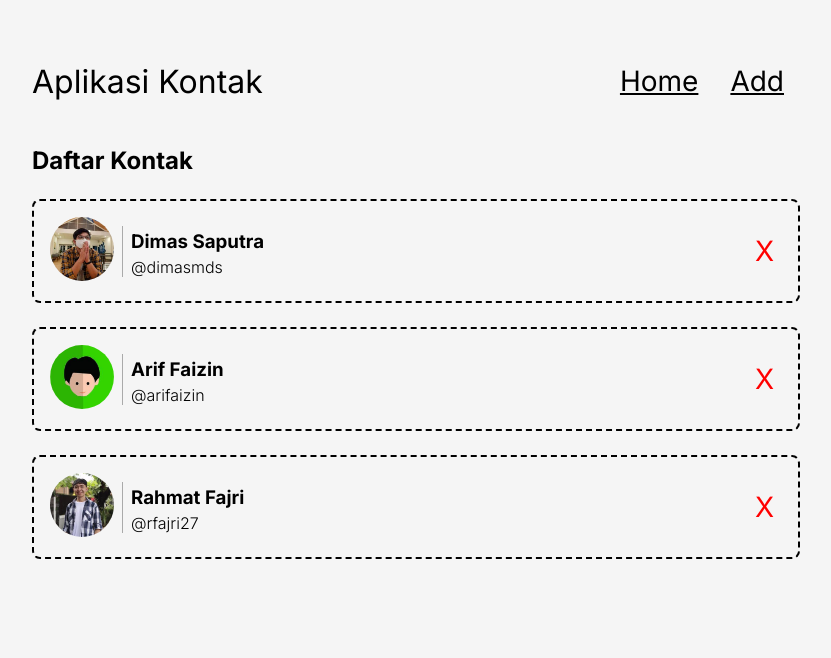
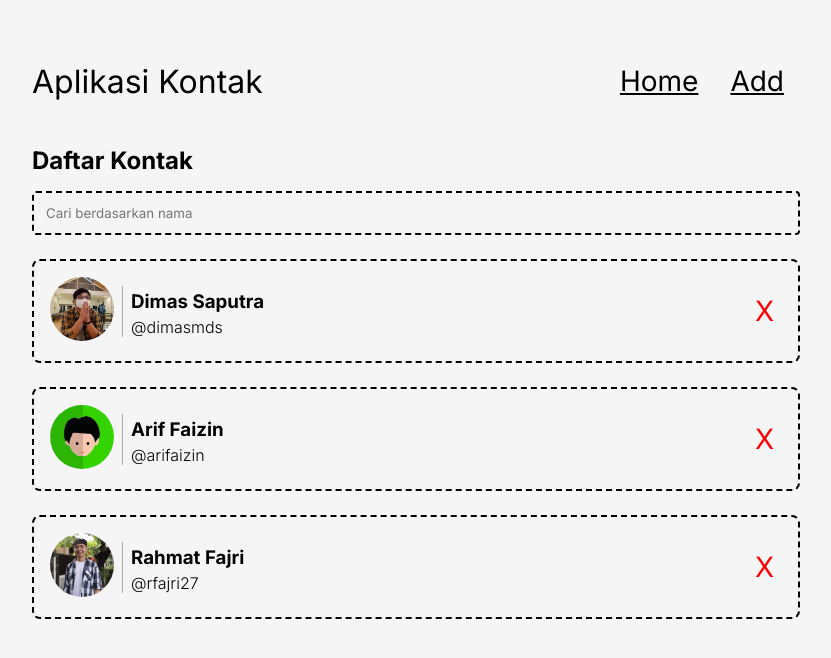
Before and after one commit to irfanazizalamin/contact-app, a React (Vite) app: page / in a window 1280 px wide. Shown: the top 658 px of the page, without its empty margins (224-1055 px from the left). Built offline with nearby package versions, Linux system fonts and the light colour scheme.

Commit message:
add search functionality

```diff
--- /dev/null
+++ b/src/components/SearchBar.jsx
@@ -0,0 +1,18 @@
+import PropTypes from "prop-types";
+
+SearchBar.propTypes = {
+  keyword: PropTypes.string.isRequired,
+  keywordChange: PropTypes.func.isRequired,
+};
+
+export default function SearchBar({ keyword, keywordChange }) {
+  return (
+    <input
+      className="search-bar"
+      type="text"
+      placeholder="Cari berdasarkan nama"
+      value={keyword}
+      onChange={(event) => keywordChange(event.target.value)}
+    />
+  );
+}
--- a/src/pages/HomePage.jsx
+++ b/src/pages/HomePage.jsx
@@ -1,16 +1,33 @@
 import React from "react";
 import ContactList from "../components/ContactList";
+import SearchBar from "../components/SearchBar";
 import { deleteContact, getContacts } from "../utils/data";
+import { useSearchParams } from "react-router-dom";
+
+function HomePageWrapper() {
+  const [searchParams, setSearchParams] = useSearchParams();
+  const keyword = searchParams.get("keyword");
+
+  function changeSearchParams(keyword) {
+    setSearchParams({ keyword });
+  }
+
+  return (
+    <HomePage defaultKeyword={keyword} keywordChange={changeSearchParams} />
+  );
+}
 
 class HomePage extends React.Component {
   constructor(props) {
     super(props);
 
     this.state = {
+      keyword: props.defaultKeyword || "",
       contacts: getContacts(),
     };
 
     this.onDeleteHandler = this.onDeleteHandler.bind(this);
+    this.onKeywordChangeHandler = this.onKeywordChangeHandler.bind(this);
   }
 
   onDeleteHandler(id) {
@@ -24,17 +41,35 @@ class HomePage extends React.Component {
     });
   }
 
+  onKeywordChangeHandler(newKeyword) {
+    this.setState(() => {
+      return {
+        keyword: newKeyword,
+      };
+    });
+
+    this.props.keywordChange(newKeyword);
+  }
+
   render() {
+    const contacts = this.state.contacts.filter((contact) => {
+      return contact.name
+        .toLowerCase()
+        .includes(this.state.keyword.toLowerCase());
+    });
+
     return (
       <section>
         <h2>Daftar Kontak</h2>
-        <ContactList
-          contacts={this.state.contacts}
-          onDelete={this.onDeleteHandler}
+        {console.log("keyword", this.state.keyword)}
+        <SearchBar
+          keyword={this.state.keyword}
+          keywordChange={this.onKeywordChangeHandler}
         />
+        <ContactList contacts={contacts} onDelete={this.onDeleteHandler} />
       </section>
     );
   }
 }
 
-export default HomePage;
+export default HomePageWrapper;
```
